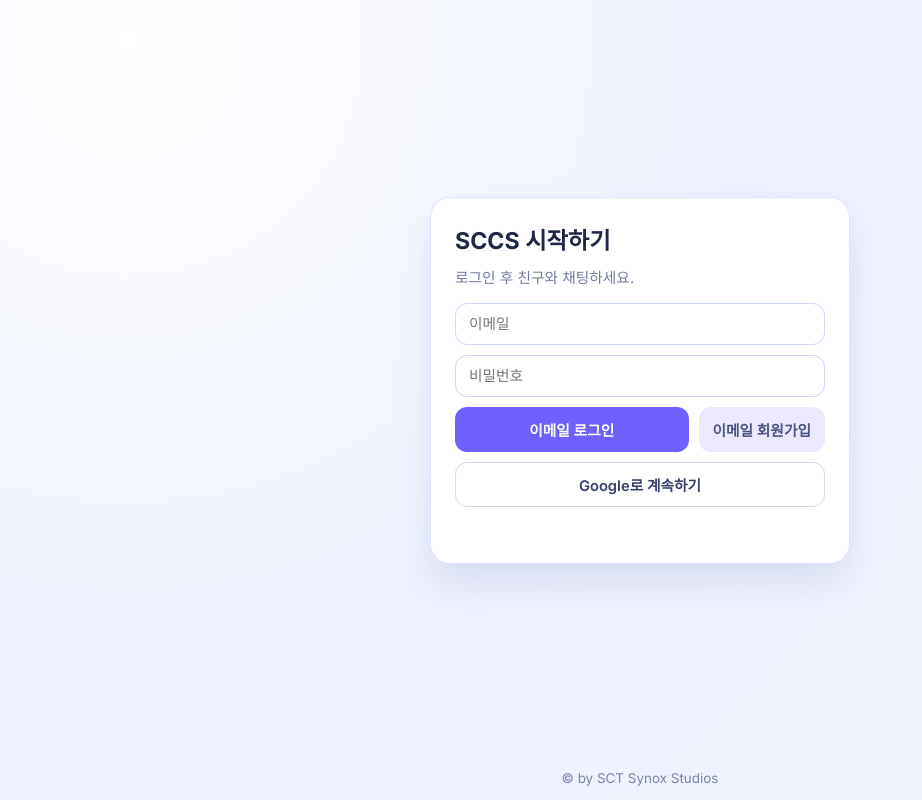
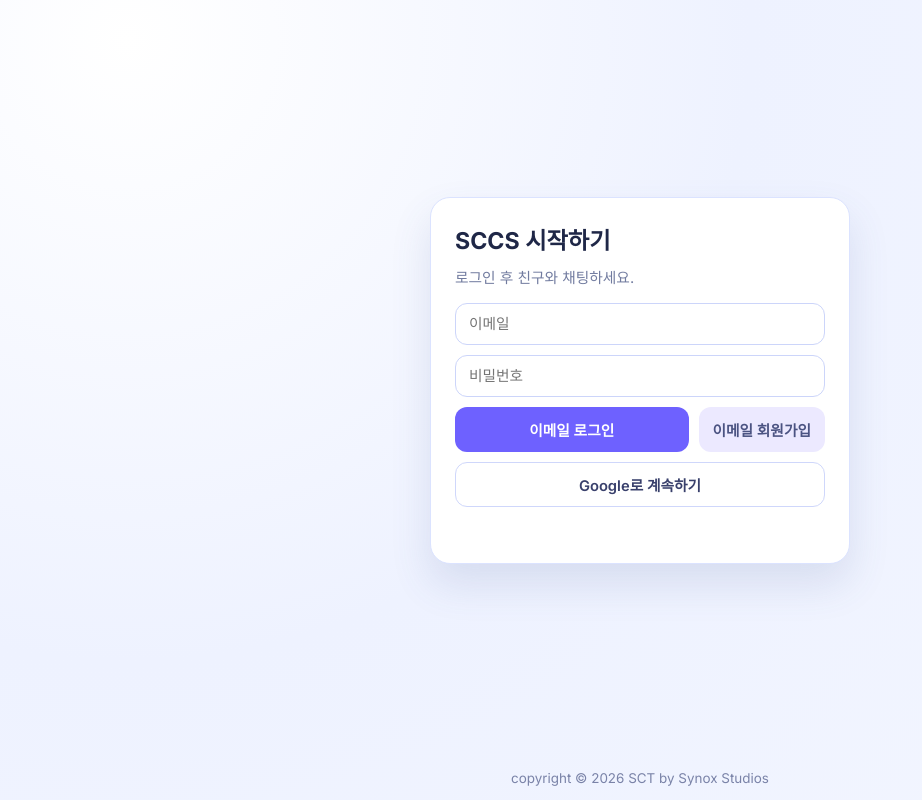
Before and after one commit to maraganetcis/SCCS, a plain HTML site: page index.html in a window 1280 px wide. Shown: the whole page, without its empty margins (0-922 px from the left). Drawn offline with Linux system fonts and the light colour scheme; no server answers.

Commit message:
Update index.html

```diff
--- a/index.html
+++ b/index.html
@@ -90,7 +90,7 @@
       </aside>
     </div>
 
-    <footer class="copyright">© by SCT Synox Studios</footer>
+    <footer class="copyright">copyright © 2026 SCT by Synox Studios</footer>
 
     <dialog id="myPageDialog">
       <form method="dialog" class="profile-form">
```
